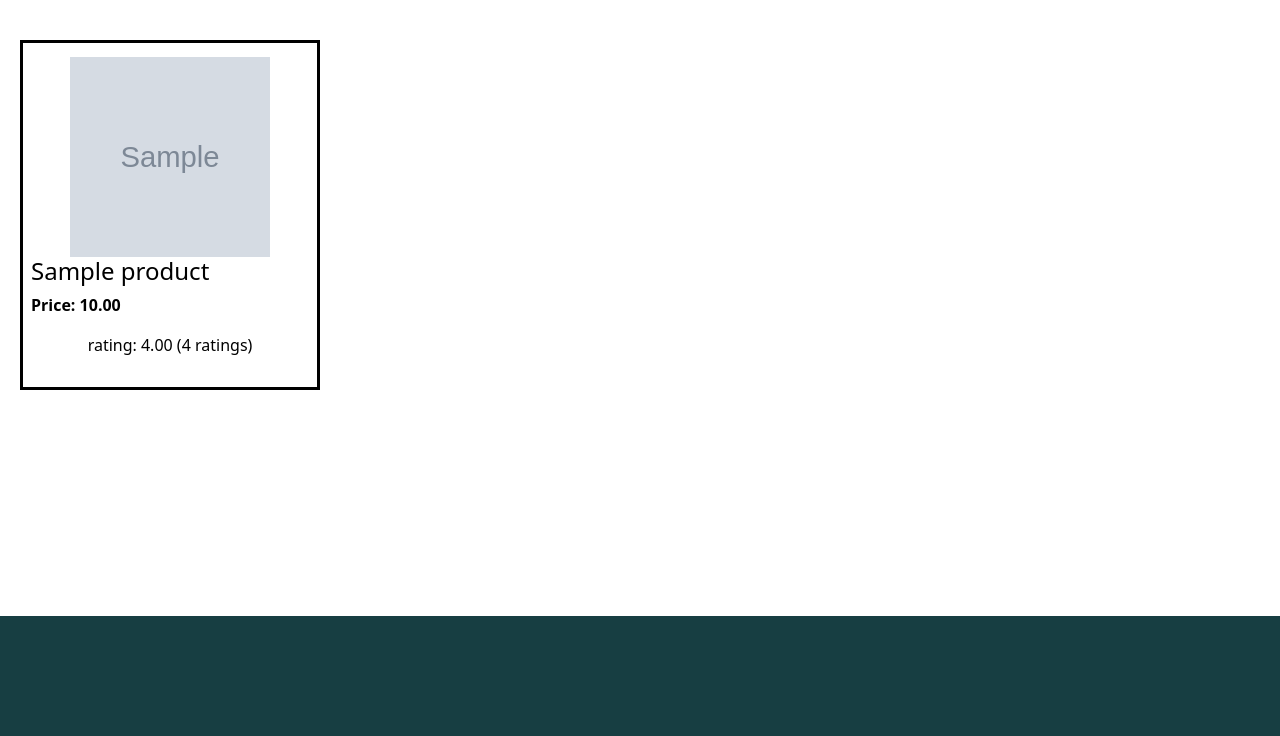
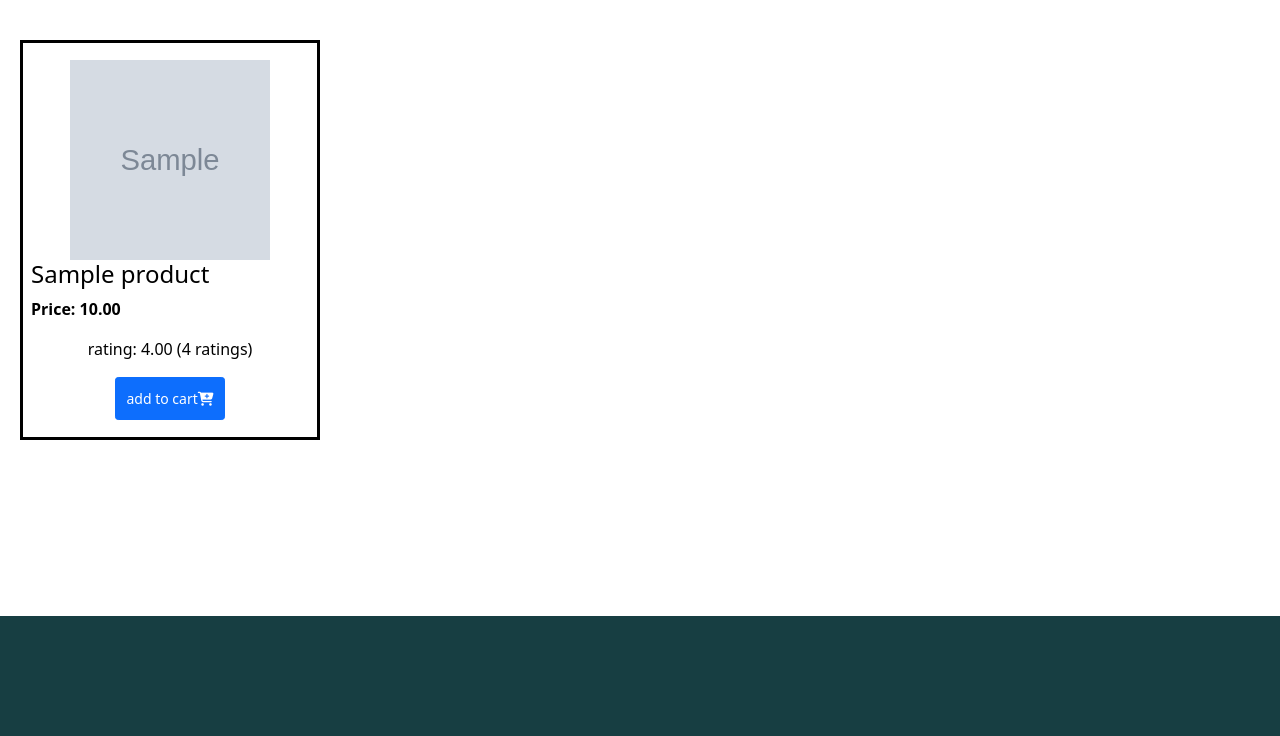
Before and after one commit to aronbergurj99/verklegt-2, a Django app: page / in a window 1280 px wide. Shown: the part 64-800 px from the top of the page. Run offline with Django 3.2, Linux system fonts and the light colour scheme; tables that the repository leaves empty hold one stand-in row (values such as "Sample post"); grey boxes marked "Sample" are stand-in pictures; some libraries are stand-ins or nearby versions.

Commit message:
cart backend! wohoo

```diff
--- a/account/urls.py
+++ b/account/urls.py
@@ -3,5 +3,5 @@ from . import views
 
 
 urlpatterns = [
-    path('', views.index, name="index"),
+    path('', views.index, name="profile"),
 ]
--- /dev/null
+++ b/cart/forms.py
@@ -0,0 +1,6 @@
+from django.forms import ModelForm, widgets
+from django import forms
+
+
+class CartAddProduct(forms.form):
+    pass
--- a/cart/urls.py
+++ b/cart/urls.py
@@ -3,5 +3,7 @@ from . import views
 
 
 urlpatterns = [
-    path('', views.index, name="index"),
+    path('', views.get_items_in_cart, name="cart"),
+    path('add-to-cart/<int:product_id>', views.add_to_cart, name="add-to-cart"),
+    path('remove-from-cart/<int:product_id>', views.remove_from_cart, name="remove-from-cart"),
 ]
--- a/ship_o_cereal/urls.py
+++ b/ship_o_cereal/urls.py
@@ -22,6 +22,7 @@ from ship_o_cereal import settings
 urlpatterns = [
     path('admin/', admin.site.urls),
     path('', include('shop.urls')),
-    path('cart', include('cart.urls')),
+    path('cart/', include('cart.urls')),
     path('accounts', include('account.urls'))
+
 ] + static(settings.MEDIA_URL, document_root=settings.MEDIA_ROOT)
--- a/static/css/main.css
+++ b/static/css/main.css
@@ -51,7 +51,7 @@
   align-items: center;
   margin: 20px;
   width: 300px;
-  height: 350px;
+  height: 400px;
   background: white;
   border-style: solid;
   color: black;
@@ -120,3 +120,7 @@ this is for the search results
 .dropdown-content a{
     color: black;
 }
+
+.add-to-cart-btn {
+    padding: 10px
+}
--- /dev/null
+++ b/templates/Cart/add-to-cart.html
@@ -0,0 +1,5 @@
+<form action="{% url 'add-to-cart' product.id %}" method="post">
+        {% csrf_token %}
+        <button type="submit" class="btn btn-primary btn-sm add-to-cart-btn">add to cart<i class="fas fa-cart-plus"></i></button>
+        <input type="hidden" name="next" value="{{ request.path }}">
+    </form>
--- a/templates/Cart/cart.html
+++ b/templates/Cart/cart.html
@@ -11,13 +11,13 @@
 
         </div>
         <div class="cart-items">
-            {% for product in products %}
-                {% include 'cart/cart_item.html' with product=product %}
+            {% for product, quantity in products %}
+                {% include 'cart/cart_item.html' with product=product quantity=quantity %}
 
             {% endfor %}
         </div>
         <div class="cart-checkout">
-            <p>total: </p>
+            <p>total: {{ total_price }}</p>
             <button class="btn btn-lg btn-primary">browse more</button>
             <button class="btn btn-lg btn-primary">buy now</button>
 
--- a/templates/base.html
+++ b/templates/base.html
@@ -7,6 +7,7 @@
     <meta name="viewport" content="width=device-width, initial-scale=1.0">
     <title>Ship O'Cereal</title>
 
+
     <!-- bootstrap -->
     <link href="https://cdn.jsdelivr.net/npm/bootstrap@5.0.0-beta3/dist/css/bootstrap.min.css" rel="stylesheet" integrity="sha384-eOJMYsd53ii+scO/bJGFsiCZc+5NDVN2yr8+0RDqr0Ql0h+rP48ckxlpbzKgwra6" crossorigin="anonymous">
 
@@ -15,7 +16,8 @@
     <link rel="stylesheet" type="text/css" href="{% static 'css/main.css' %}?{% now "U" %}">
     <link rel="stylesheet" type="text/css" href="{% static 'css/account.css' %}?{% now "U" %}">
     <link rel="stylesheet" type="text/css" href="{% static 'css/cart.css' %}?{% now "U" %}">
-
+    <!-- icons -->
+    <script src="https://kit.fontawesome.com/e9e4cb710e.js" crossorigin="anonymous"></script>
 </head>
 <body>
     {% include 'navbar.html' %}
--- a/templates/navbar.html
+++ b/templates/navbar.html
@@ -7,7 +7,7 @@
         </div>
         <div class="d-flex">
         <a class="nav-link" href="">Profile</a>
-        <a class="nav-link" href="cart">Cart</a>
+        <a class="nav-link" href="{% url 'cart' %}">Cart</a>
       </div>
     </div>
 </nav>
--- a/templates/shop/detailed_product.html
+++ b/templates/shop/detailed_product.html
@@ -14,6 +14,8 @@
         <h2>Description:</h2>
         <p>{{ product.description }}</p>
         <b>Price: {{ product.price }}</b>
+        {% include 'cart/add-to-cart.html' %}
+
     </div>
     <!--
     TODO: css, add to cart
--- a/templates/shop/single_product.html
+++ b/templates/shop/single_product.html
@@ -12,4 +12,7 @@
     {% else %}
         <p>rating: no ratings yet</p>
     {% endif%}
+    {% include 'cart/add-to-cart.html' %}
+
+</button>
 </div>
```
Also changed, not shown: cart/views.py (+52 -3 lines), templates/Cart/cart_item.html (+12 -3 lines), static/css/cart.css (line endings or trailing spaces).
